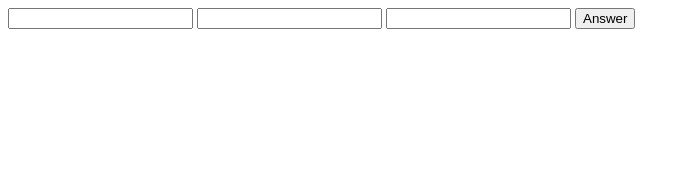
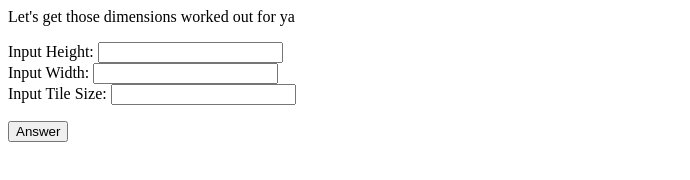
Before and after one commit to jdelrom/python, a plain HTML site: page crystal's program/index.html in a window 1280 px wide. Shown: the whole page, without its empty margins (0-690 px from the left). Drawn offline with Linux system fonts and the light colour scheme.

Commit message:
mess with crystals program

```diff
--- a/crystal's program/index.html
+++ b/crystal's program/index.html
@@ -4,12 +4,31 @@
     <meta charset="UTF-8">
     <meta http-equiv="X-UA-Compatible" content="IE=edge">
     <meta name="viewport" content="width=device-width, initial-scale=1.0">
-    <title>Flooring/Tile Helper</title>
+    <link rel="stylesheet" type="text/css" href="styling.css">
+    <title>Interior Design Dimension Helper</title>
 </head>
 <body>
-    <input type="text" class='length'>
-    <input type="text" class='length'>
-    <input type="text" class='length'>
-    <button>Answer</button>
+    <header>
+        Let's get those dimensions worked out for ya
+    </header>
+    <div class="div-inputs">
+        <ul class="data-inputs">
+            <li>
+                <label for="length">Input Height: </label>
+                <input type="text" class='length' id="length">
+            </li>
+            <li>
+                <label for="width">Input Width: </label>
+                <input type="text" class='width' id="width">
+            </li>
+            <li>
+                <label for="tile-size">Input Tile Size: </label>
+                <input type="text" class='tile-size' id="tile-size">
+            </li>
+        </ul>
+
+        <button>Answer</button>
+    </div>
+
 </body>
 </html>
--- /dev/null
+++ b/crystal's program/styling.css
@@ -0,0 +1,4 @@
+ul.data-inputs {
+    list-style-type: none;
+    padding-left: 0;
+}
```
